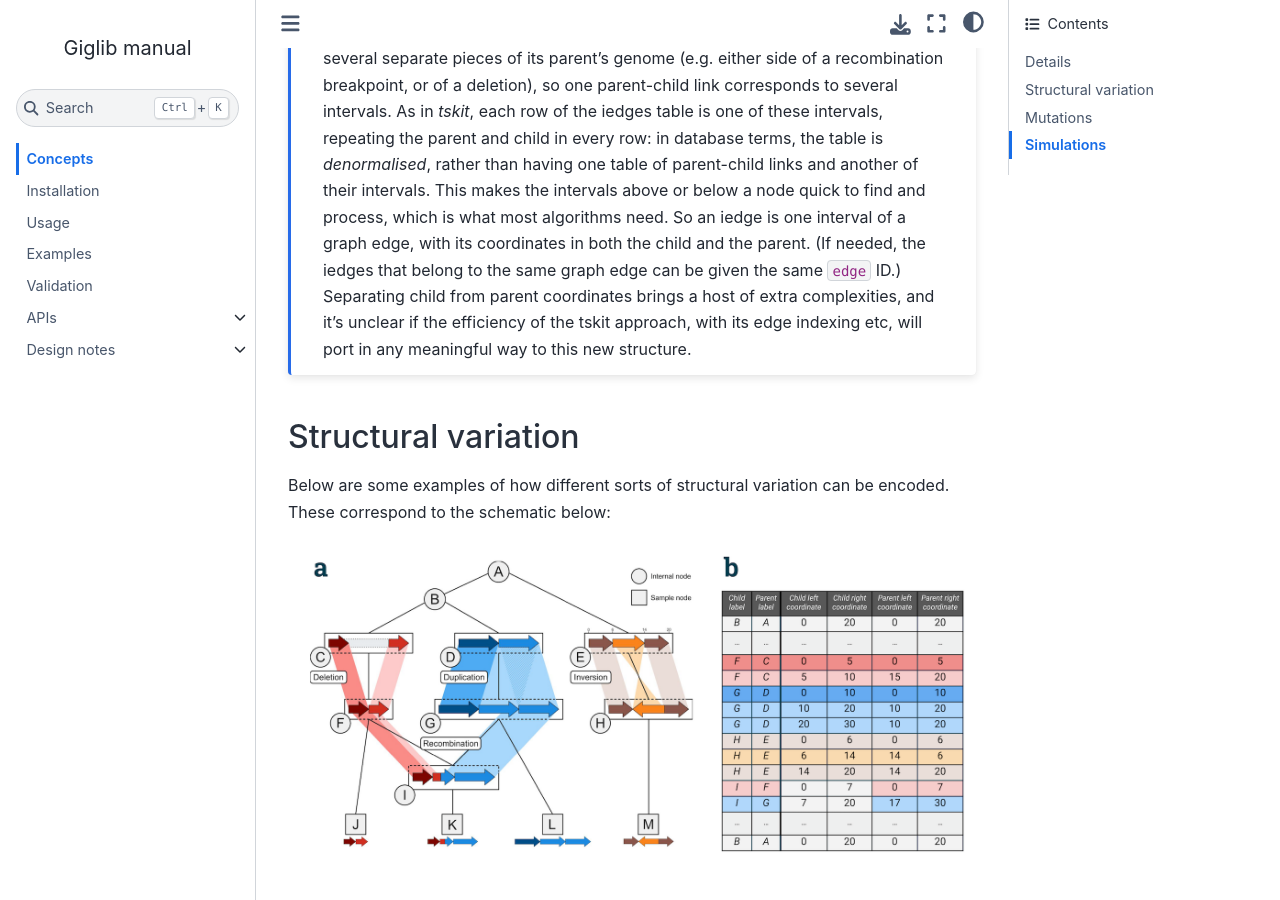
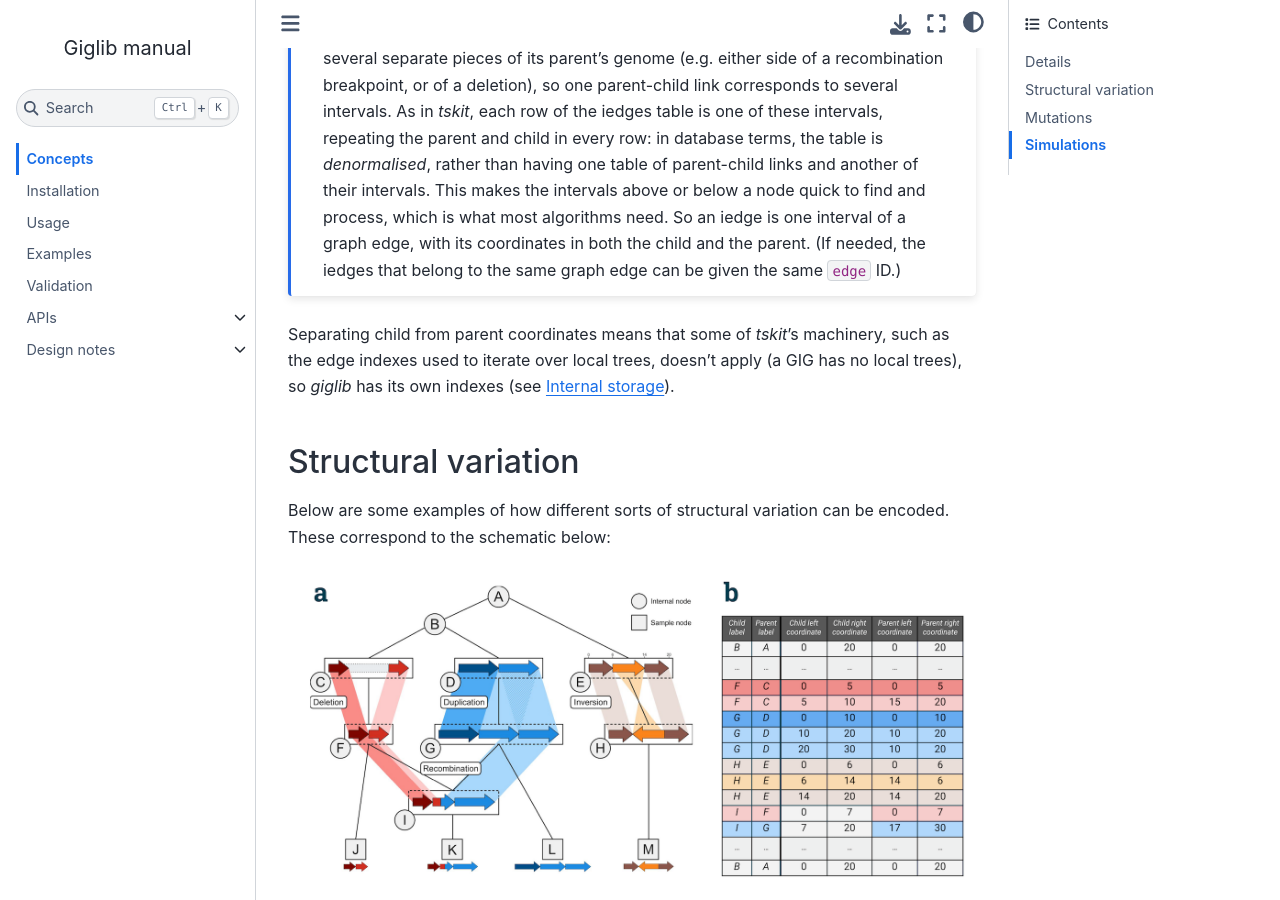
Before and after one commit to hyanwong/giglib, a Jupyter Book: the page built from docs/concepts.md, in a window 1280 px wide and 900 px high, scrolled down 743 px. Built offline with Jupyter Book 1.0.4 settings and Sphinx 7.4.7 and the Sphinx Book theme 1.1.4, drawn with Linux system fonts in a browser that asks for light colours.

Commit message:
Concepts: keep the iedge note about terminology
Move the sentence about efficiency out of the note, and update it: tskit's edge
indexes are for iterating over local trees, which a GIG doesn't have, and
giglib has its own indexes.

Co-Authored-By: Claude Opus 5.5 <noreply@anthropic.com>

````diff
--- a/docs/concepts.md
+++ b/docs/concepts.md
@@ -46,10 +46,11 @@ parent-child links and another of their intervals. This makes the intervals abov
 node quick to find and process, which is what most algorithms need. So an iedge is one interval
 of a graph edge, with its coordinates in both the child and the parent. (If needed, the iedges
 that belong to the same graph edge can be given the same `edge` ID.)
-Separating child from parent coordinates brings a host of extra complexities,
-and it’s unclear if the efficiency of the tskit approach,
-with its edge indexing etc, will port in any meaningful way to this new structure.
 ```
+
+Separating child from parent coordinates means that some of _tskit_'s machinery, such as the edge
+indexes used to iterate over local trees, doesn't apply (a GIG has no local trees), so _giglib_ has
+its own indexes (see {ref}`sec_design_storage`).
 
 ## Structural variation
 
````
